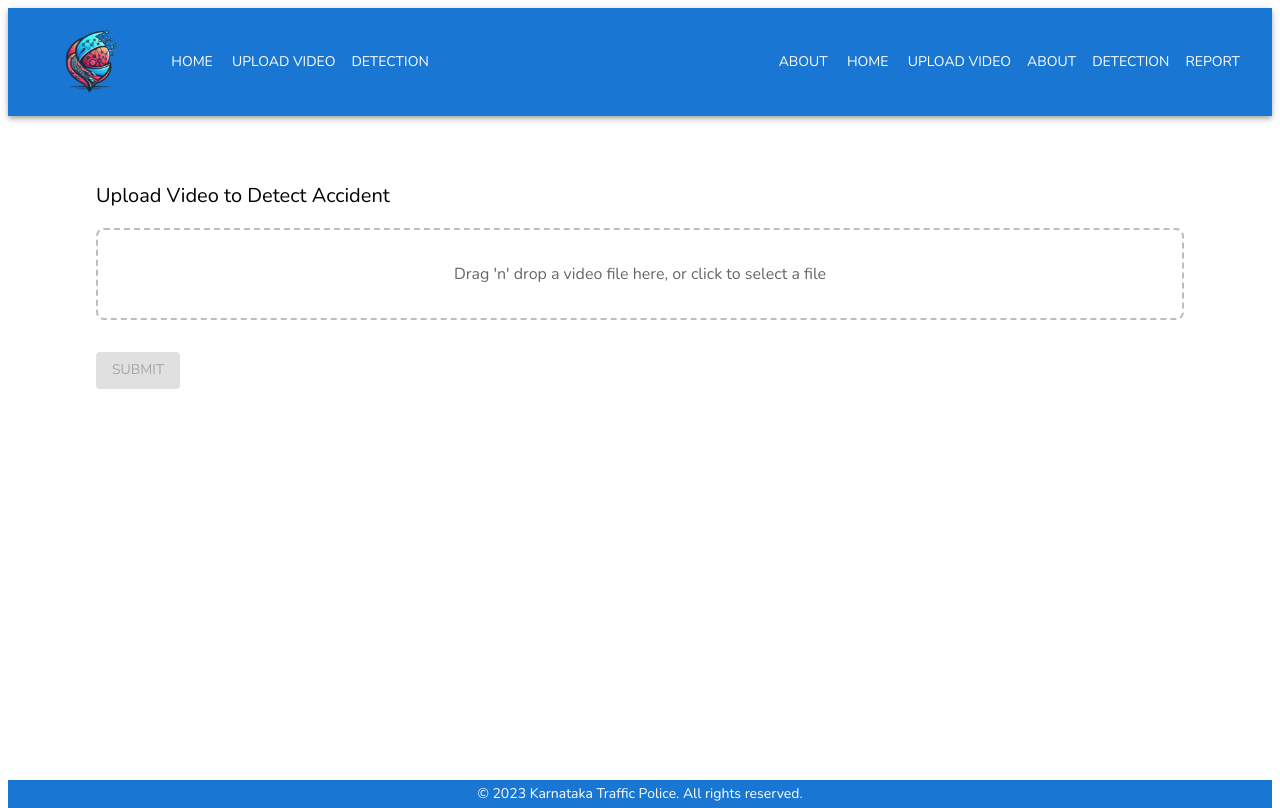
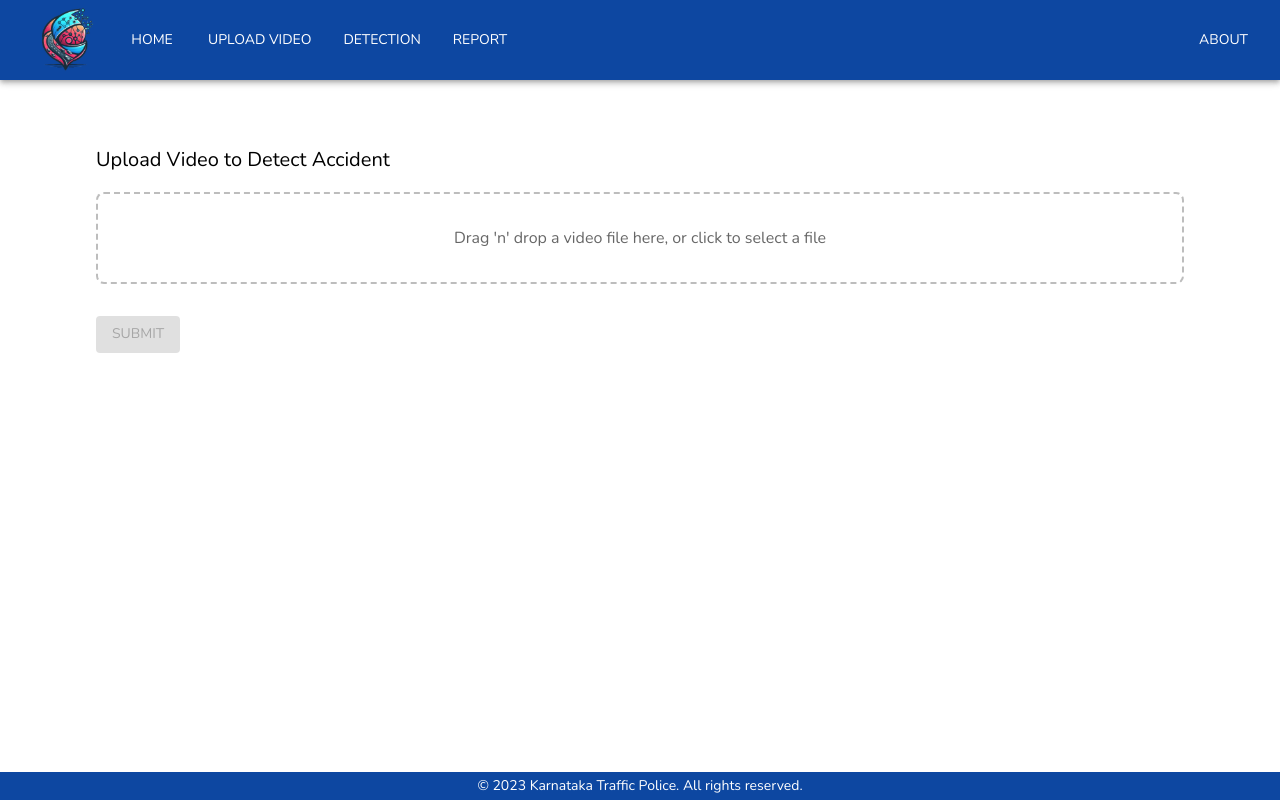
Before and after one commit to NutShell-Police/nutshell-front-end, a React (Vite) app: page /upload-video in a window 1280 px wide. Built offline with nearby package versions, Linux system fonts and the light colour scheme.

Commit message:
Quick Fixes

```diff
--- a/src/components/Header.jsx
+++ b/src/components/Header.jsx
@@ -18,6 +18,7 @@ import MenuIcon from '@mui/icons-material/Menu';
 import HomeIcon from '@mui/icons-material/Home';
 import UploadFileIcon from '@mui/icons-material/UploadFile';
 import InfoIcon from '@mui/icons-material/Info';
+import ReportIcon from '@mui/icons-material/Report';
 import logo from '../assets/Nut-Shell-Logo.svg';
 
 function Header() {
@@ -58,6 +59,12 @@ function Header() {
           </ListItemIcon>
           <ListItemText primary="Upload Video" />
         </ListItem>
+        <ListItem button component={Link} to="/report">
+          <ListItemIcon sx={{ color: 'white' }}>
+            <ReportIcon />
+          </ListItemIcon>
+          <ListItemText primary="Report" />
+        </ListItem>
         <ListItem button component={Link} to="/detection">
           <ListItemIcon sx={{ color: 'white' }}>
             <UploadFileIcon />
@@ -75,41 +82,38 @@ function Header() {
   );
 
   return (
-    <AppBar position="static" color="primary" sx={{ fontFamily: 'Nunito, sans-serif' }}>
-      <Toolbar sx={{ display: 'flex', justifyContent: 'space-between' }}>
-        <Box sx={{ display: 'flex', alignItems: 'center' }}>
-          <Button color="inherit" component={Link} to="/" sx={{ mr: 2 }}>
-            <Box component="img" src={logo} alt="Nut Shell Logo" sx={{ height: 80, p: 1 }} />
+    <AppBar position="static" color="primary" sx={{ fontFamily: 'Nunito, sans-serif', p: 0 }}>
+      <Toolbar sx={{ display: 'flex', justifyContent: 'space-between', p: 0 }}>
+        <Box sx={{ display: 'flex', alignItems: 'center', p: 0 }}>
+          <Button color="inherit" component={Link} to="/" sx={{ p: 0 }}>
+            <Box component="img" src={logo} alt="Nut Shell Logo" sx={{ height: 80 }} />
           </Button>
+          {isMobile && (
+            <Box sx={{ ml: 1, color: 'white', fontFamily: 'Nunito, sans-serif', fontSize: '1.5rem' }}>
+              Nutshell
+            </Box>
+          )}
           {!isMobile && (
             <>
-              <Button color="inherit" component={Link} to="/">Home</Button>
-              <Button color="inherit" component={Link} to="/upload-video">Upload Video</Button>
-              <Button color="inherit" component={Link} to="/detection">Detection</Button>
+              <Button color="inherit" component={Link} to="/" sx={{ ml: 2 }}>Home</Button>
+              <Button color="inherit" component={Link} to="/upload-video" sx={{ ml: 2 }}>Upload Video</Button>
+              <Button color="inherit" component={Link} to="/detection" sx={{ ml: 2 }}>Detection</Button>
+              <Button color="inherit" component={Link} to="/report" sx={{ ml: 2 }}>Report</Button>
             </>
           )}
         </Box>
         {!isMobile ? (
-          <Box sx={{ marginLeft: 'auto' }}>
-            <Button color="inherit" component={Link} to="/about">About</Button>
+          <Box sx={{ marginLeft: 'auto', p: 0 }}>
+            <Button color="inherit" component={Link} to="/about" sx={{ ml: 2 }}>About</Button>
           </Box>
         ) : (
           <>
-            <IconButton color="inherit" onClick={toggleDrawer(true)}>
+            <IconButton color="inherit" onClick={toggleDrawer(true)} sx={{ ml: 'auto' }}>
               <MenuIcon />
             </IconButton>
             <Drawer anchor="right" open={drawerOpen} onClose={toggleDrawer(false)}>
               {menuItems}
             </Drawer>
-          </>
-        )}
-        {!isMobile && (
-          <>
-            <Button color="inherit" component={Link} to="/">Home</Button>
-            <Button color="inherit" component={Link} to="/upload-video">Upload Video</Button>
-            <Button color="inherit" component={Link} to="/about">About</Button>
-            <Button color="inherit" component={Link} to="/detection">Detection</Button>
-            <Button color="inherit" component={Link} to="/report">Report</Button>
           </>
         )}
       </Toolbar>
--- a/src/components/PredictionResult.jsx
+++ b/src/components/PredictionResult.jsx
@@ -20,7 +20,6 @@ const PredictionResult = ({ prediction }) => {
     setLoading(true);
     try {
       const apiKey = import.meta.env.VITE_REACT_APP_GOOGLE_API_KEY;
-      console.log('API Key:', apiKey); // Debugging line
       if (!apiKey) {
         throw new Error('API key is missing');
       }
--- a/src/components/VideoUpload.jsx
+++ b/src/components/VideoUpload.jsx
@@ -16,7 +16,7 @@ const VideoUpload = () => {
 
   const { getRootProps, getInputProps, isDragActive } = useDropzone({
     onDrop,
-    accept: 'video/mp4'
+    accept: ['video/mp4', 'video/*'] // Accepting MP4 and other video types
   });
 
   const handleSubmit = async () => {
@@ -83,7 +83,7 @@ const VideoUpload = () => {
       >
         {uploading ? <CircularProgress size={24} /> : 'Submit'}
       </Button>
-      {message && !selectedFile && (
+      {message && (
         <Typography
           variant="body1"
           color={message.includes('Accident') ? 'error' : 'primary'}
--- a/src/index.css
+++ b/src/index.css
@@ -5,21 +5,28 @@
   display: none;
 }
 
-html {
+html, body {
   height: 100%;
   width: 100%;
   margin: 0;
+  padding: 0;
   min-height: 100%;
   overflow-y: scroll;
-  font-family: 'Nunito', sans-serif; /* Apply Nunito font to the entire HTML */
+  font-family: 'Nunito', sans-serif;
 }
 
 body {
-  min-height: 100%;
-  font-family: 'Nunito', sans-serif; /* Ensure body uses Nunito font */
+  display: flex;
+  flex-direction: column;
+  min-height: 100vh;
+  font-family: 'Nunito', sans-serif;
 }
 
 footer {
   clear: both;
   position: relative;
 }
+
+* {
+  box-sizing: border-box;
+}
--- a/src/main.jsx
+++ b/src/main.jsx
@@ -1,22 +1,14 @@
-// src/main.js
 import React from 'react';
 import { createRoot } from 'react-dom/client';
 import { BrowserRouter as Router } from 'react-router-dom';
-import { ThemeProvider, createTheme } from '@mui/material/styles';
+import { ThemeProvider } from '@mui/material/styles';
 import App from './App';
-import './index.css'; // Ensure this is imported to apply the global styles
+import theme from './theme'; // Import the theme from the theme file
+import './index.css';
 
-const theme = createTheme({
-  typography: {
-    fontFamily: 'Nunito, sans-serif',
-  },
-});
+const rootElement = document.getElementById('root');
+const root = createRoot(rootElement);
 
-// Find the root element
-const container = document.getElementById('root');
-const root = createRoot(container);
-
-// Render the app using the createRoot method
 root.render(
   <React.StrictMode>
     <ThemeProvider theme={theme}>
--- a/src/pages/About.jsx
+++ b/src/pages/About.jsx
@@ -45,13 +45,27 @@ const About = () => {
 
   return (
     <Container sx={{ maxWidth: '75%' }}>
+      <Box sx={{ position: 'relative', paddingBottom: '56.25%', height: 0, overflow: 'hidden' }}>
+          <iframe
+              src="https://www.youtube.com/embed/AtkYhija9ks?si=OQbxVl2qob9_uEyT"
+              title="YouTube video player"
+               allow="accelerometer; autoplay; clipboard-write; encrypted-media; gyroscope; picture-in-picture"
+                allowFullScreen
+              style={{
+              width: '80%',
+              height: '400px',
+              display: 'block',
+              margin: 'auto'
+              }}
+          ></iframe>
+      </Box>
       <Typography variant="h2" color="primary" sx={{ mb: 4, textAlign: 'center' }}>
         About Us
       </Typography>
       <Typography variant="body1" sx={{ mb: 4 }}>
         Welcome to our project, developed in collaboration with the Karnataka Traffic Police, aimed at enhancing road safety through predictive analytics and thorough traffic analysis. Our mission is to leverage data to predict traffic conditions, identify potential hazards, and ultimately reduce the number of traffic accidents. By providing actionable insights, we strive to make the roads of Karnataka safer for everyone.
       </Typography>
-      <hr/>
+      <hr />
       {teamMembers.map((member, index) => (
         <Box key={index} sx={{ mb: 4 }}>
           <Grid container spacing={2} alignItems="center">
--- a/src/theme.js
+++ b/src/theme.js
@@ -1,4 +1,3 @@
-// src/theme.js
 import { createTheme } from '@mui/material/styles';
 
 const theme = createTheme({
@@ -16,6 +15,9 @@ const theme = createTheme({
       primary: '#000000', // Black text
     },
   },
+  typography: {
+    fontFamily: 'Nunito, sans-serif',
+  },
 });
 
 export default theme;
```
